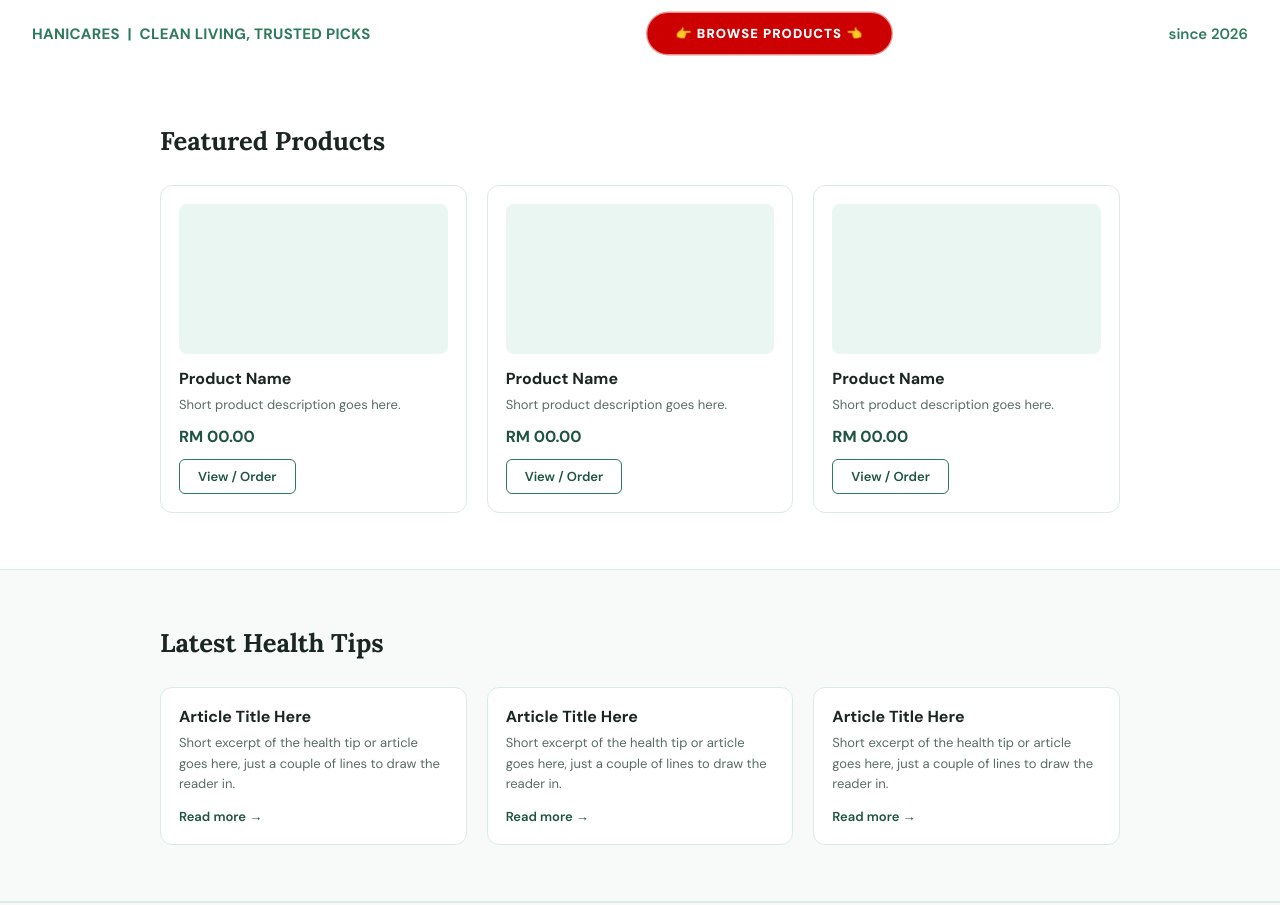
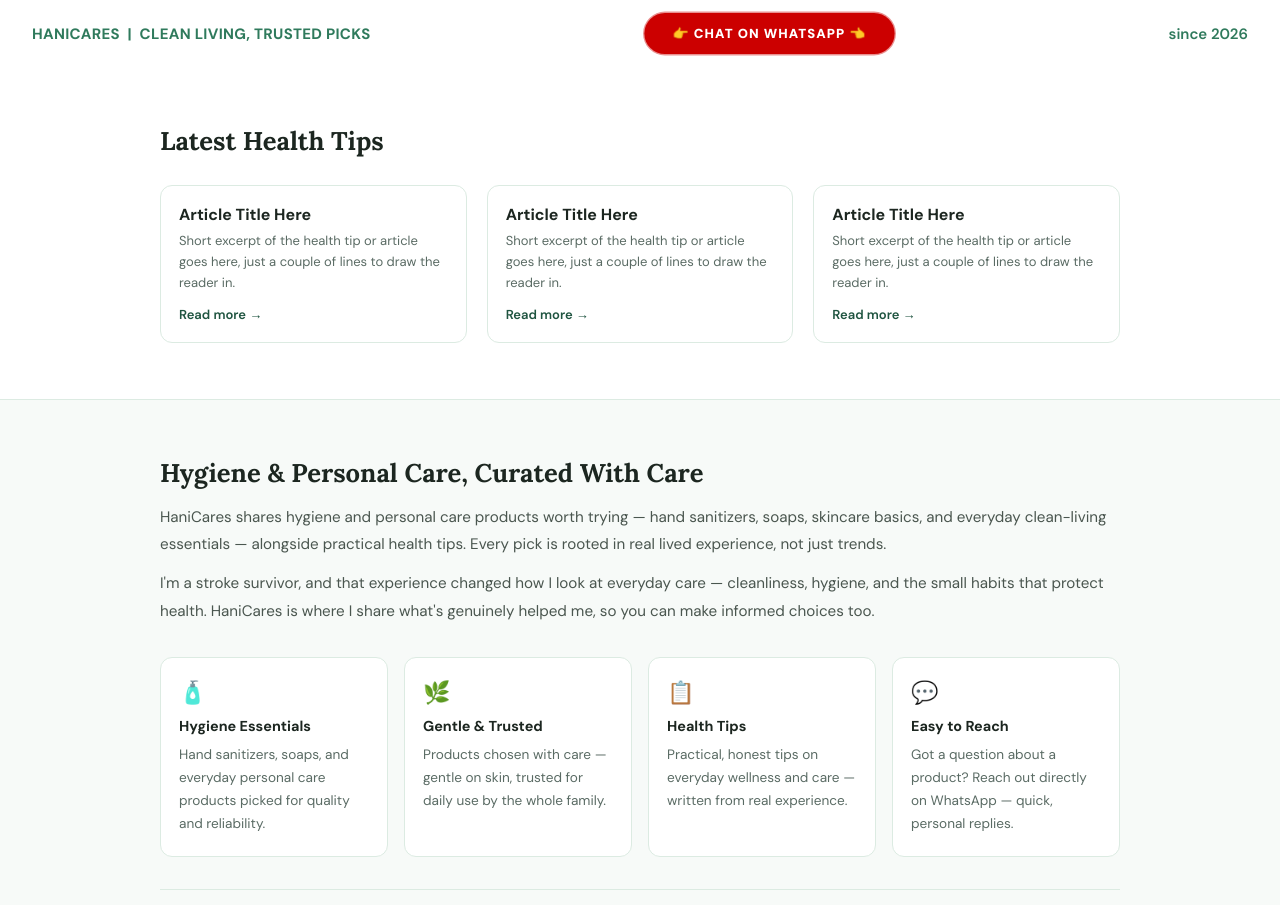
Before and after one commit to mahandanz/hanicares, a plain HTML site: page index.html in a window 1280 px wide. Shown: the part 1020-1925 px from the top of the page. Drawn offline with Linux system fonts and the light colour scheme.

Commit message:
Update index.html

```diff
--- a/index.html
+++ b/index.html
@@ -194,42 +194,12 @@
 <!-- INFO STRIP -->
 <div class="info-strip">
   <div class="info-strip-left">HANICARES &nbsp;|&nbsp; CLEAN LIVING, TRUSTED PICKS</div>
-  <a href="products.html" class="info-cta">👉 BROWSE PRODUCTS 👈</a>
+  <a href="https://wasap.my/" class="info-cta" target="_blank" rel="noopener noreferrer">👉 CHAT ON WHATSAPP 👈</a>
   <div class="info-strip-right">since 2026</div>
 </div>
 
-<!-- FEATURED PRODUCTS -->
+<!-- HEALTH TIPS -->
 <section class="section">
-  <div class="about-inner">
-    <h2>Featured Products</h2>
-    <div class="card-grid">
-      <div class="card">
-        <div class="card-img placeholder"></div>
-        <h3>Product Name</h3>
-        <p class="card-desc">Short product description goes here.</p>
-        <p class="card-price">RM 00.00</p>
-        <a href="#" class="btn-secondary">View / Order</a>
-      </div>
-      <div class="card">
-        <div class="card-img placeholder"></div>
-        <h3>Product Name</h3>
-        <p class="card-desc">Short product description goes here.</p>
-        <p class="card-price">RM 00.00</p>
-        <a href="#" class="btn-secondary">View / Order</a>
-      </div>
-      <div class="card">
-        <div class="card-img placeholder"></div>
-        <h3>Product Name</h3>
-        <p class="card-desc">Short product description goes here.</p>
-        <p class="card-price">RM 00.00</p>
-        <a href="#" class="btn-secondary">View / Order</a>
-      </div>
-    </div>
-  </div>
-</section>
-
-<!-- HEALTH TIPS -->
-<section class="section section-alt">
   <div class="about-inner">
     <h2>Latest Health Tips</h2>
     <div class="card-grid">
```
